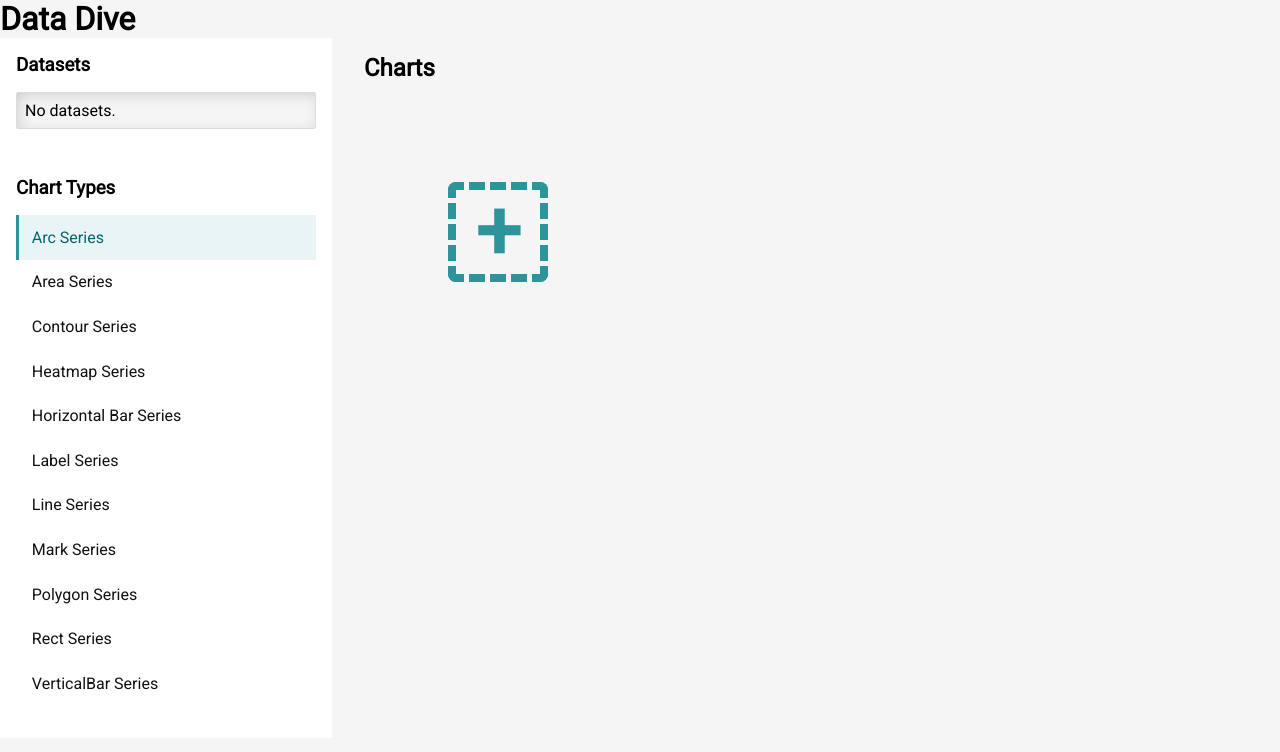
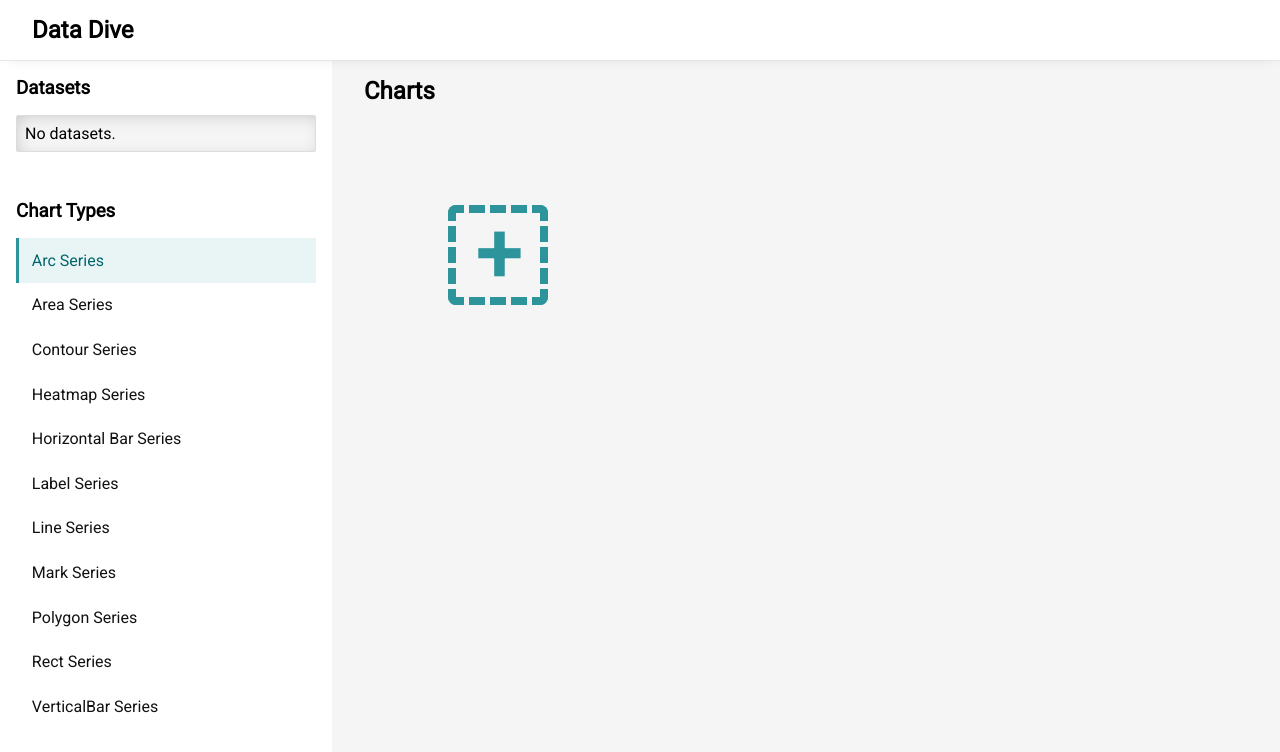
Before and after one commit to limichaelcj/datadive, a Gatsby site: page / in a window 1280 px wide. Built offline with nearby package versions, Linux system fonts and the light colour scheme; Gatsby itself is replaced by a stand-in of ours.

Commit message:
add page header component

```diff
--- /dev/null
+++ b/src/components/header/header.js
@@ -0,0 +1,28 @@
+import React from 'react';
+import { useStaticQuery, graphql } from 'gatsby';
+import Nav from './nav.css';
+
+const Header = (props) => {
+
+  const { site } = useStaticQuery(
+    graphql`
+      query {
+        site {
+          siteMetadata {
+            title
+            description
+            author
+          }
+        }
+      }
+    `
+  );
+
+  return (
+    <Nav>
+      <h1>{site.siteMetadata.title}</h1>
+    </Nav>
+  );
+};
+
+export default Header;
--- /dev/null
+++ b/src/components/header/nav.css.js
@@ -0,0 +1,15 @@
+import styled from 'styled-components';
+import Segment from '../segment/segment';
+
+export default styled.nav`
+  position: relative;
+  z-index: 2;
+  padding: 1rem 2rem;
+  display: flex;
+  flex-direction: row;
+  justify-content: space-between;
+  align-items: center;
+  background-color: ${props => props.theme.background.light};
+  border-bottom: 1px solid ${props => props.theme.alpha.black.vl};
+  box-shadow: ${props => props.theme.shadow.sm};
+`;
--- a/src/pages/index.js
+++ b/src/pages/index.js
@@ -1,6 +1,7 @@
 import React from 'react';
 import Layout from '../components/layout/layout';
 import SEO from '../components/seo';
+import Header from '../components/header/header';
 import Flexbox from '../components/flex/flexbox';
 import Segment from '../components/segment/segment';
 import ControlPanel from '../components/control/panel';
@@ -53,8 +54,8 @@ const IndexPage = () => {
   return (
     <Layout>
       <SEO title="Data Dive" />
-      <h1>Data Dive</h1>
-      <Flexbox parent direction="row">
+      <Header />
+      <Flexbox parent direction="row" style={{position: 'relative', zIndex: 0}}>
 
         {/* Left Panel */}
         <Flexbox child basis="20rem">
```
